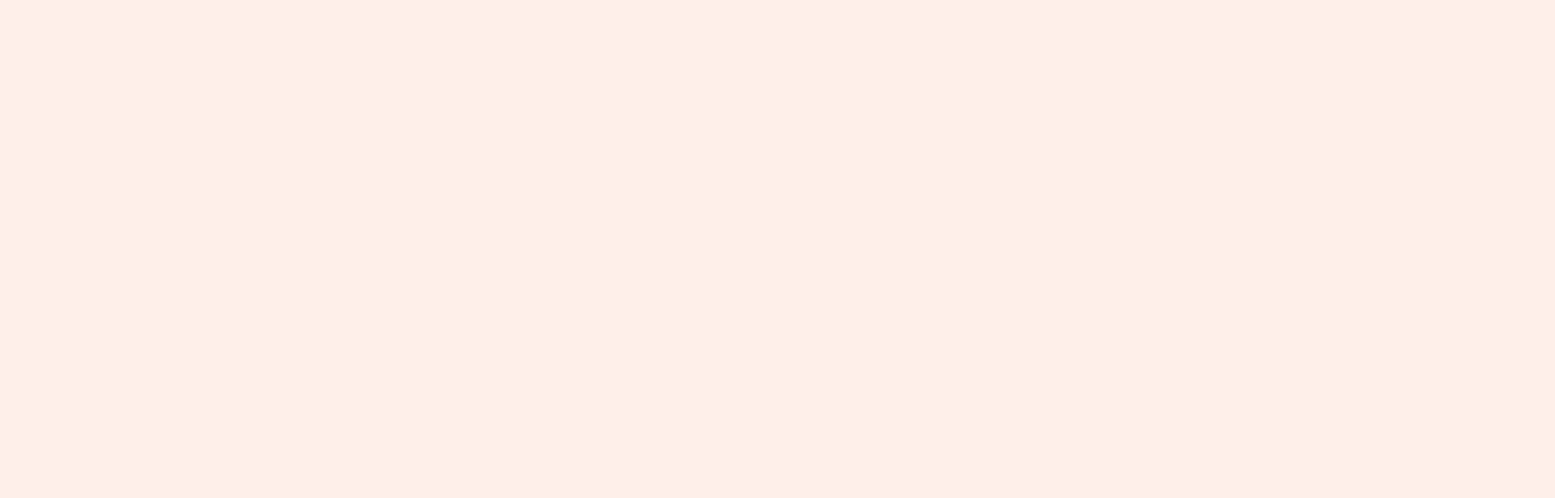
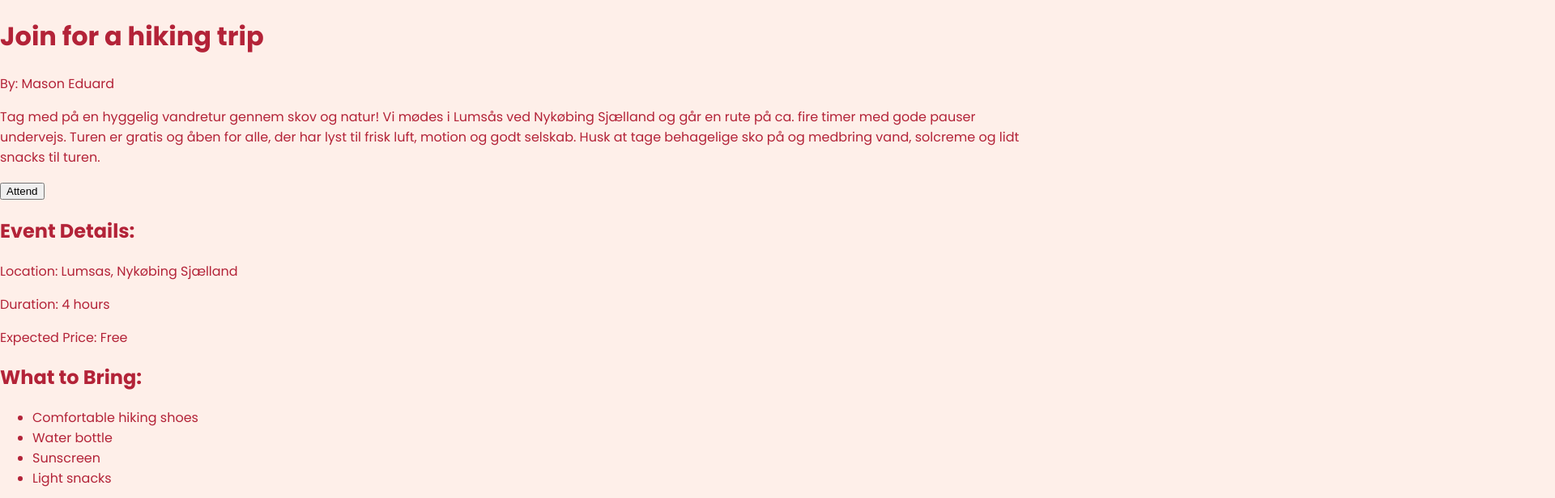
Before and after one commit to Austin-Imbastari/group4, a React (Vite) app: page / in a window 1280 px wide. Shown: the part 880-1496 px from the top of the page at 81% size, 1920 px wide, since content can reach past the window. Before the commit the page ends 800 px from the top, so only its background shows below. Built offline with nearby package versions, Linux system fonts and the light colour scheme.

Commit message:
Added event to EventDetails.jsx - No styling

```diff
--- a/src/App.jsx
+++ b/src/App.jsx
@@ -4,6 +4,7 @@ import NavBar from "./components/NavBar";
 import { theme } from "./theme/theme";
 import { ThemeProvider } from "styled-components";
 import { GlobalStyle } from "./theme/GlobalStyle";
+import EventDetails from "./pages/EventDetails";
 
 function App() {
   return (
@@ -13,6 +14,7 @@ function App() {
       <Routes>
         <Route path="/" element={<SplashScreen />} />
       </Routes>
+      <EventDetails/>
     </ThemeProvider>
   );
 }
--- /dev/null
+++ b/src/data/events.json
@@ -0,0 +1,50 @@
+[
+  {
+    "id": 1,
+    "title": "Join for a hiking trip",
+    "cover_image": {
+      "src": "public/images/117598840_1560691610759660_1454419422771699712_o-e1684271666301.jpg",
+      "alt": "hikingPhoto"
+    },
+    "organizer": "Mason Eduard",
+    "date": "2021-01-01",
+    "attendees_count": 44,
+    "attendees_preview": [
+      "avatar1.jpg",
+      "avatar2.jpg",
+      "avatar3.jpg",
+      "avatar4.jpg",
+      "avatar5.jpg"
+    ],
+    "description":
+      "Tag med på en hyggelig vandretur gennem skov og natur! Vi mødes i Lumsås ved Nykøbing Sjælland og går en rute på ca. fire timer med gode pauser undervejs. Turen er gratis og åben for alle, der har lyst til frisk luft, motion og godt selskab. Husk at tage behagelige sko på og medbring vand, solcreme og lidt snacks til turen."
+    ,
+    "actions": {
+      "attend_button": {
+        "label": "Attend"
+      },
+      "readUp_button": {
+        "label": "Read Up",
+        "icon": "book-open"
+      }
+    },
+    "details": {
+      "location": "Lumsas, Nykøbing Sjælland",
+      "duration": "4 hours",
+      "price": "Free"
+    },
+    "checklist": {
+      "items": [
+        "Comfortable hiking shoes",
+        "Water bottle",
+        "Sunscreen",
+        "Light snacks"
+      ]
+    },
+    "map": {
+      "image": "map-preview.png",
+      "label": "Suginami",
+      "coordinates": null
+    }
+  }
+]
--- a/src/pages/EventDetails.jsx
+++ b/src/pages/EventDetails.jsx
@@ -0,0 +1,35 @@
+import React from "react";
+import data from "../data/events.json";
+import { ParentContainer, ImageContainer } from "./EventsDetailsSC.js";
+
+export default function EventDetails() {
+  return data.map((events) => {
+    return (
+      <ParentContainer key={events.id}>
+        <ImageContainer>
+          <img src={events.cover_image.src} alt={events.cover_image.alt} />
+        </ImageContainer>
+        <h1 className="event_title">{events.title}</h1>
+        <span className="organizer">By: {events.organizer}</span>
+        <p>{events.description}</p>
+        <button className="Attend-btn">
+          {events.actions.attend_button.label}
+        </button>
+        <h2>Event Details:</h2>
+        <b></b>
+        <p>Location: {events.details.location}</p>
+        <p>Duration: {events.details.duration}</p>
+        <p>Expected Price: {events.details.price}</p>
+        <b></b>
+        <h2>What to Bring:</h2>
+        <ul>
+          {events.checklist.items.map((item, index) => (
+            <li key={index}>{item}</li>
+          ))}
+        </ul>
+        <b></b>
+
+      </ParentContainer>
+    );
+  });
+}
--- /dev/null
+++ b/src/pages/EventsDetailsSC.js
@@ -0,0 +1,20 @@
+import styled from "styled-components";
+
+export const ParentContainer = styled.div`
+outline: 10px ${({theme}) => theme.colors.primartNormal};
+;
+`;
+
+
+export const ImageContainer = styled.div`
+width: 100%;
+max-width: 40px;
+`;
+
+export const StyledImage = styled.img`
+width:100%;
+height: auto;
+display: block;
+object-fit: cover;
+`
+;
--- a/src/theme/GlobalStyle.js
+++ b/src/theme/GlobalStyle.js
@@ -8,4 +8,5 @@ export const GlobalStyle = createGlobalStyle`
         font-size: ${(props) => props.theme.fontSizes.medium};
         background-color: ${(props) => props.theme.colors.primaryLight};
         color: ${(props) => props.theme.colors.secondaryNormal};
+    }
 `;
```
Also changed, not shown: index.html (line endings or trailing spaces), public/images/117598840_1560691610759660_1454419422771699712_o-e1684271666301.jpg (added), public/images/hidethepain.jpg (renamed from public/hidethepain.jpg).
